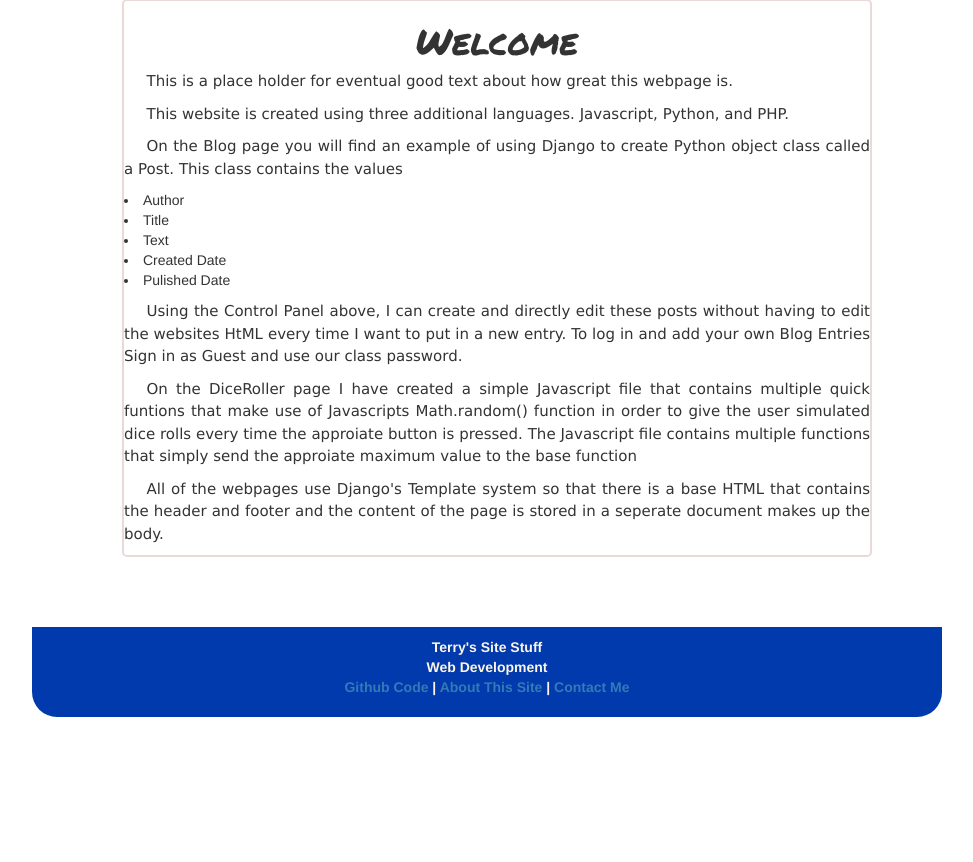
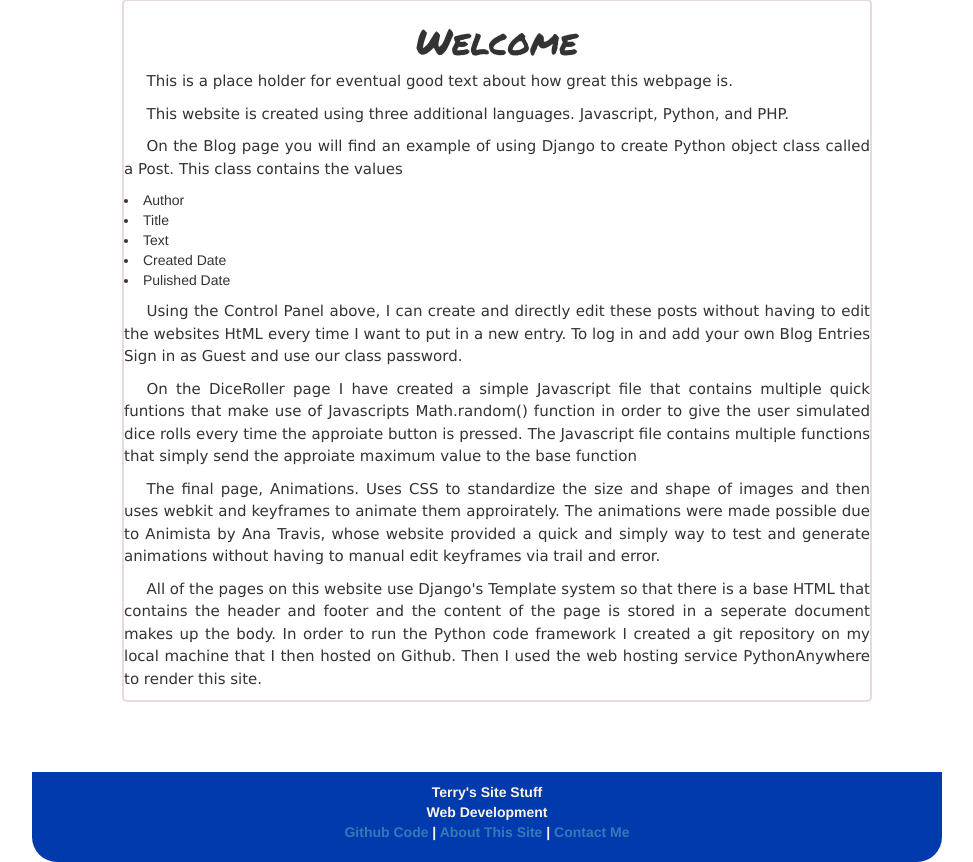
Before and after one commit to TerryGlen/My-First-Website, a Django app: page / in a window 1280 px wide; the page is wider, and only the part inside the window is pictured. Shown: the part 204-1066 px from the top of that part, without its empty margins (143-1116 px from the left). Before the commit the page ends 921 px from the top of that part, so only its background shows below. Run offline with Django 3.2, Linux system fonts and the light colour scheme; some libraries are stand-ins or nearby versions.

Commit message:
Updated Index and added REadme

```diff
--- a/blog/templates/blog/base.html
+++ b/blog/templates/blog/base.html
@@ -39,7 +39,7 @@
                 <br /> Web Development
                 <br />
                 <a href="https://github.com/TerryGlen/My-First-Website">Github Code</a> |
-                <a href="#">About This Site</a> |
+                <a href="https://github.com/TerryGlen/My-First-Website/blob/master/README.md">About This Site</a> |
                 <a href="mailto:saispas99@gmail.com">Contact Me</a>
             </p>
         </footer>
--- a/blog/templates/blog/diceroller.html
+++ b/blog/templates/blog/diceroller.html
@@ -19,7 +19,7 @@
 
 <br>
 <div class="result">
-<p id="demo">Try me if you Dare</p>
+<p id="rollme">Try me if you Dare</p>
 </div>
 
 {% endblock %}
--- a/blog/templates/blog/index.html
+++ b/blog/templates/blog/index.html
@@ -15,15 +15,21 @@
     </p>
     <p>Using the Control Panel above, I can create and directly edit these posts without having to edit the websites HtML every
         time I want to put in a new entry. To log in and add your own Blog Entries Sign in as Guest and use our class password.</p>
-    <p> On the DiceRoller page I have created a simple Javascript file that contains multiple quick funtions that make use of
-        Javascripts Math.random() function in order to give the user simulated dice rolls every time the approiate button
-        is pressed. The Javascript file contains multiple functions that simply send the approiate maximum value to the base
-        function</p>
-
-     <p>All of the webpages use Django's Template system so that there is a base HTML that contains the header and footer and the content of the page is stored in a seperate
-         document makes up the body.
-         </p>
-</div>
+    <p> On the DiceRoller page I have created a simple Javascript file that contains multiple quick funtions that make use of Javascripts
+        Math.random() function in order to give the user simulated dice rolls every time the approiate button is pressed. The
+        Javascript file contains multiple functions that simply send the approiate maximum value to the base function
+    </p>
+    <p>
+        The final page, Animations. Uses CSS to standardize the size and shape of images and then uses webkit and keyframes to animate
+        them approirately. The animations were made possible due to Animista by Ana Travis, whose website provided a quick and
+        simply way to test and generate animations without having to manual edit keyframes via trail and error.
+    </p>
+    <p>All of the pages on this website use Django's Template system so that there is a base HTML that contains the header and footer
+        and the content of the page is stored in a seperate document makes up the body. In order to run the Python code framework
+        I created a git repository on my local machine that I then hosted on Github. Then I used the web hosting service PythonAnywhere
+        to render this site.
+    </p>
+    </div>
 
 
 {% endblock %}
```
Also changed, not shown: blog/static/js/dice.js (+5 -5 lines).
